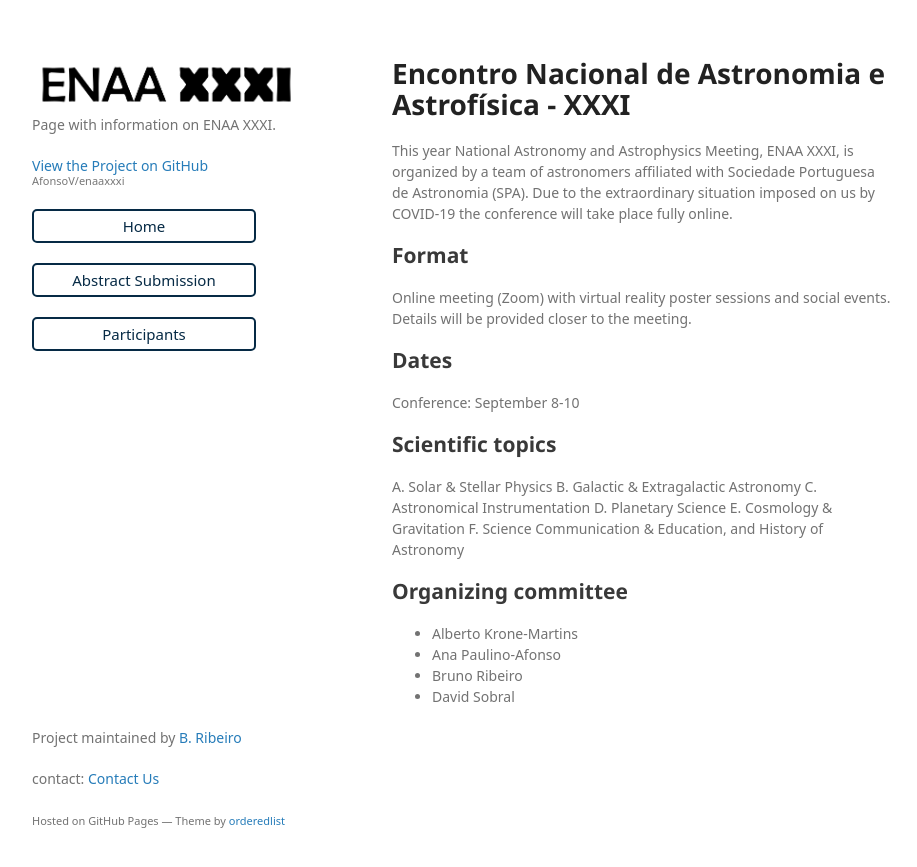
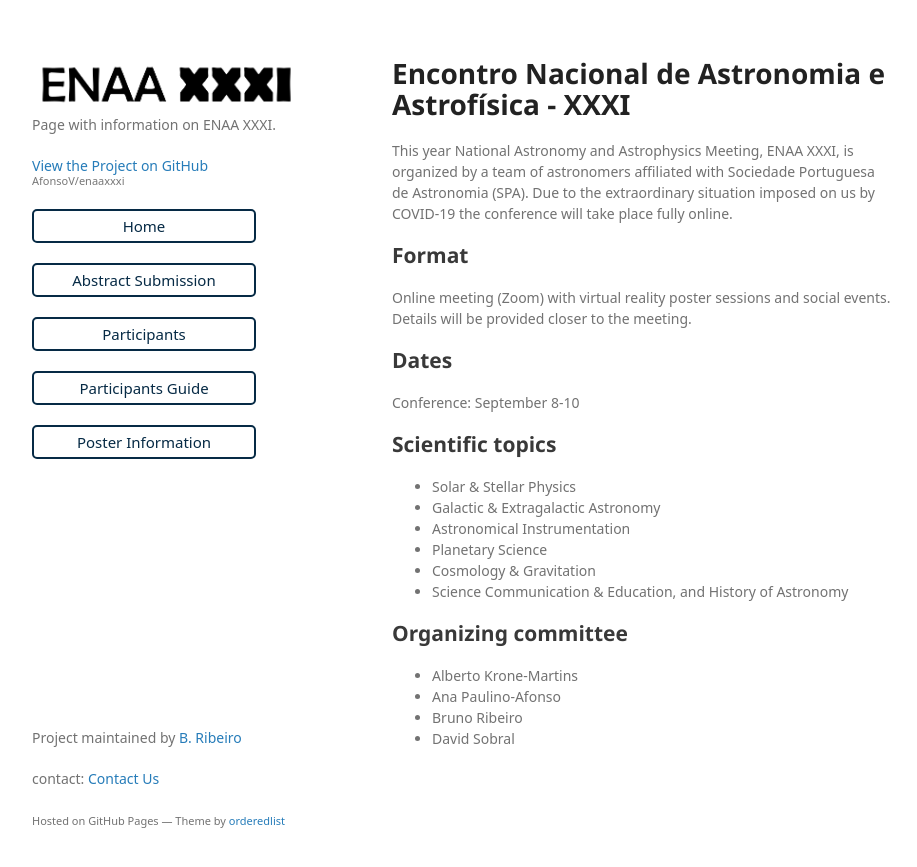
Before and after one commit to AfonsoV/enaaxxxi, a Jekyll site: the page built from index.md, in a window 1280 px wide. Shown: the top 867 px of the page, without its empty margins (178-1095 px from the left). Built offline with Jekyll 4.4.1, drawn with Linux system fonts in a browser that asks for light colours; some web fonts are replaced; our own code applies the rules of GitHub Pages for plain Markdown files.

Commit message:
Add files via upload

```diff
--- a/_config.yml
+++ b/_config.yml
@@ -4,4 +4,3 @@ description: Page with information on ENAA XXXI.
 show_downloads: false
 google_analytics:
 theme: jekyll-theme-minimal
-classes: wide
--- a/_layouts/default.html
+++ b/_layouts/default.html
@@ -29,7 +29,6 @@
         <p class="view"><a href="{{ site.github.owner_url }}">View My GitHub Profile</a></p>
         {% endif %}
 
-
         <ul class="downloads">
           <a href="index"> Home </a>
         </ul>
@@ -42,7 +41,13 @@
           <a href="participants"> Participants </a>
         </ul>
 
+        <ul class="downloads">
+          <a href="guide"> Participants Guide </a>
+        </ul>
 
+        <ul class="downloads">
+          <a href="poster"> Poster Information </a>
+        </ul>
 
         {% if site.show_downloads %}
         <ul class="downloads">
--- a/index.md
+++ b/index.md
@@ -10,12 +10,12 @@ Online meeting (Zoom) with virtual reality poster sessions and social events. De
 Conference: September 8-10
 
 ## Scientific topics
-A. Solar & Stellar Physics
-B. Galactic & Extragalactic Astronomy
-C. Astronomical Instrumentation
-D. Planetary Science
-E. Cosmology & Gravitation
-F. Science Communication & Education, and History of Astronomy
+- Solar & Stellar Physics
+- Galactic & Extragalactic Astronomy
+- Astronomical Instrumentation
+- Planetary Science
+- Cosmology & Gravitation
+- Science Communication & Education, and History of Astronomy
 
 
 ## Organizing committee
```
Also changed, not shown: abstract.md (+4 -4 lines), guide.md (added, +12 -0 lines), participants.md (+6 -1 lines), poster.md (added, +5 -0 lines).
